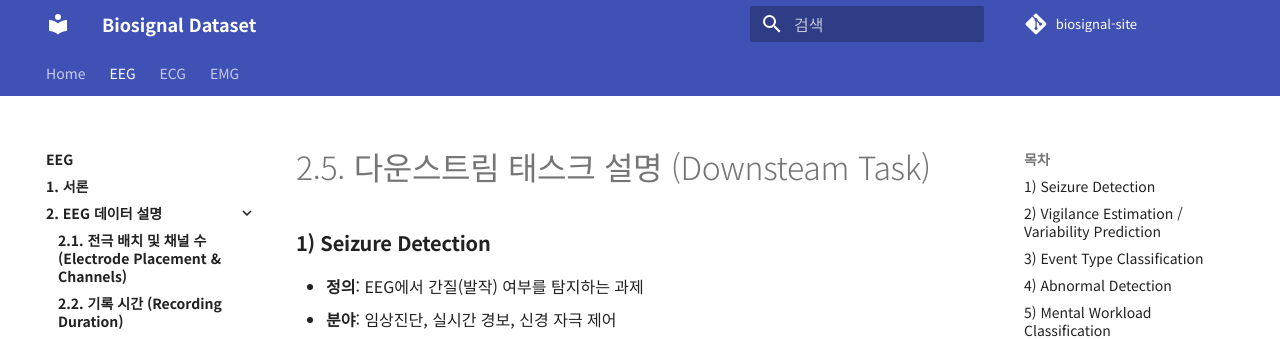
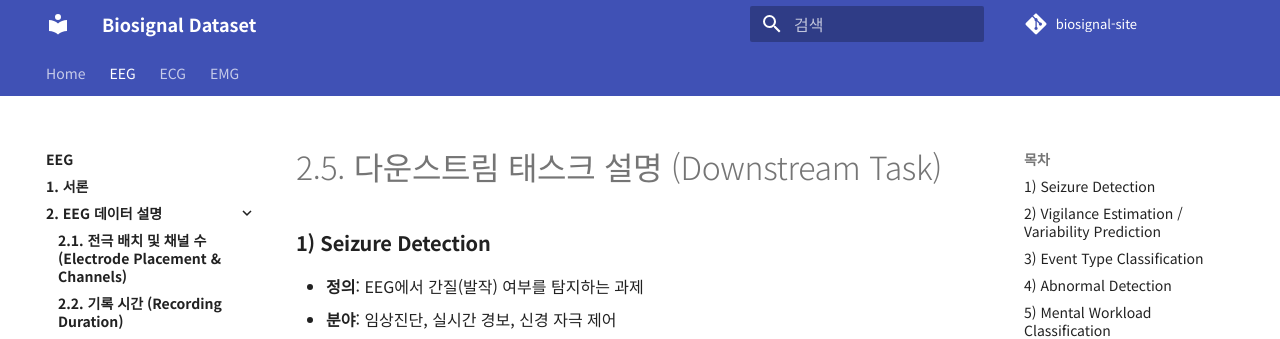
Before and after one commit to iwantjeonyeok/biosignal-site, an MkDocs documentation site: the page built from docs/eeg/2-eeg-데이터-설명/2-5-다운스트림-태스크-설명-downsteam-task.md, in a window 1280 px wide and 900 px high. Shown: the top 339 px of the window. Built offline with MkDocs 1.6.1 and Material for MkDocs 9.7.7, drawn with Linux system fonts in a browser that asks for light colours; comment, search, counter and statistics services are not loaded.

Commit message:
Update 2-5-다운스트림-태스크-설명-downsteam-task.md

```diff
--- a/docs/eeg/2-eeg-데이터-설명/2-5-다운스트림-태스크-설명-downsteam-task.md
+++ b/docs/eeg/2-eeg-데이터-설명/2-5-다운스트림-태스크-설명-downsteam-task.md
@@ -1,4 +1,4 @@
-# 2.5. 다운스트림 태스크 설명 (Downsteam Task)
+# 2.5. 다운스트림 태스크 설명 (Downstream Task)
 
 
 ### **1) Seizure Detection**
```
